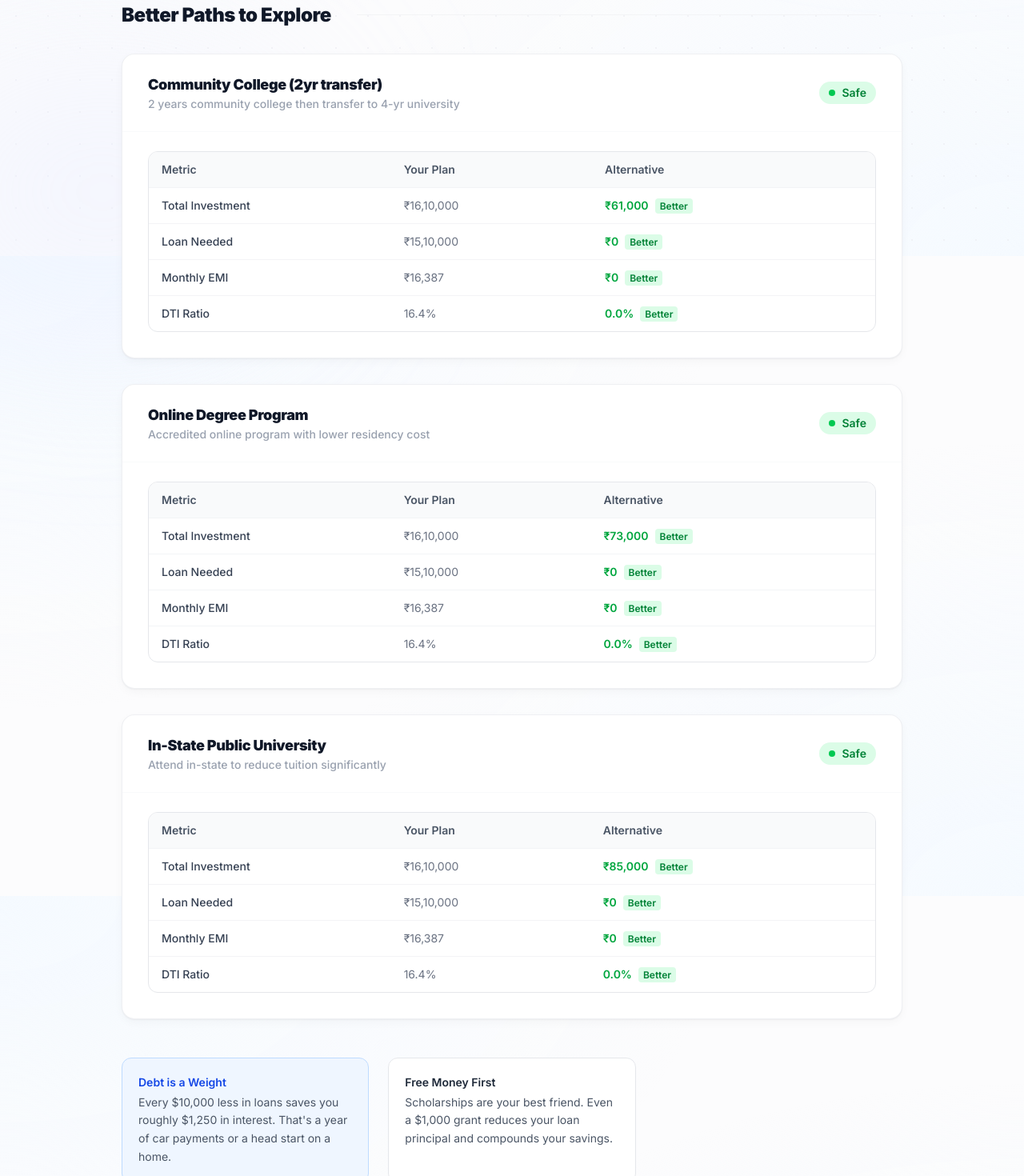
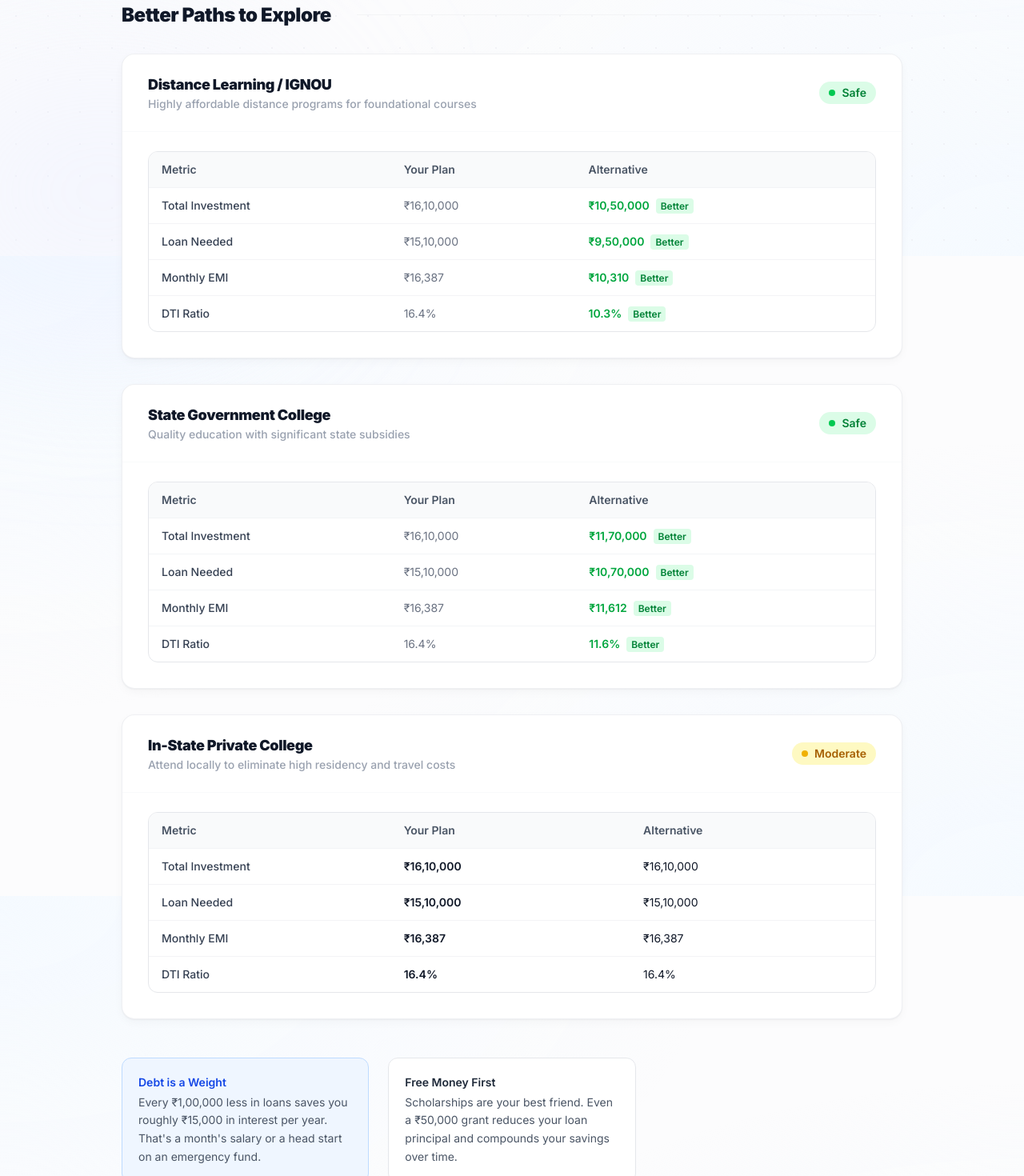
Before and after one commit to Cheezu-hub/-EduCost-AI, a Next.js app: page /decision in a window 1280 px wide. Shown: the part 480-1950 px from the top of the page at 80% size. Built offline with nearby package versions, Linux system fonts and the light colour scheme.

Commit message:
feat: localize decision guide with Indian educational alternatives

```diff
--- a/src/app/decision/page.tsx
+++ b/src/app/decision/page.tsx
@@ -15,24 +15,24 @@ import { cn } from "@/lib/utils";
 
 const ALTERNATIVES = [
   {
-    name: "Community College (2yr transfer)",
-    tuitionYearly: 4000,
-    description: "2 years community college then transfer to 4-yr university",
+    name: "Distance Learning / IGNOU",
+    tuitionYearly: 10000,
+    description: "Highly affordable distance programs for foundational courses",
   },
   {
-    name: "Online Degree Program",
-    tuitionYearly: 7000,
-    description: "Accredited online program with lower residency cost",
+    name: "State Government College",
+    tuitionYearly: 40000,
+    description: "Quality education with significant state subsidies",
   },
   {
-    name: "In-State Public University",
-    tuitionYearly: 10000,
-    description: "Attend in-state to reduce tuition significantly",
+    name: "In-State Private College",
+    tuitionYearly: 150000,
+    description: "Attend locally to eliminate high residency and travel costs",
   },
 ];
 
 function calcAlternative(tuitionYearly: number, savings: number, salary: number) {
-  const totalCost = tuitionYearly * 4 + 10000 * 4 + 5000; // medium living assumed
+  const totalCost = tuitionYearly * 4 + 240000 * 4 + 50000; // medium living (2.4L/yr) + 50k misc
   const loan = Math.max(0, totalCost - savings);
   const r = 0.055 / 12;
   const n = 120;
@@ -180,12 +180,12 @@ export default function DecisionPage() {
       <div className="grid md:grid-cols-2 lg:grid-cols-3 gap-6">
         <InsightCard
           title="Debt is a Weight"
-          body="Every $10,000 less in loans saves you roughly $1,250 in interest. That's a year of car payments or a head start on a home."
+          body="Every ₹1,00,000 less in loans saves you roughly ₹15,000 in interest per year. That's a month's salary or a head start on an emergency fund."
           variant="info"
         />
         <InsightCard
           title="Free Money First"
-          body="Scholarships are your best friend. Even a $1,000 grant reduces your loan principal and compounds your savings."
+          body="Scholarships are your best friend. Even a ₹50,000 grant reduces your loan principal and compounds your savings over time."
           variant="default"
         />
         {calc.riskLevel === "Risky" && (
```
